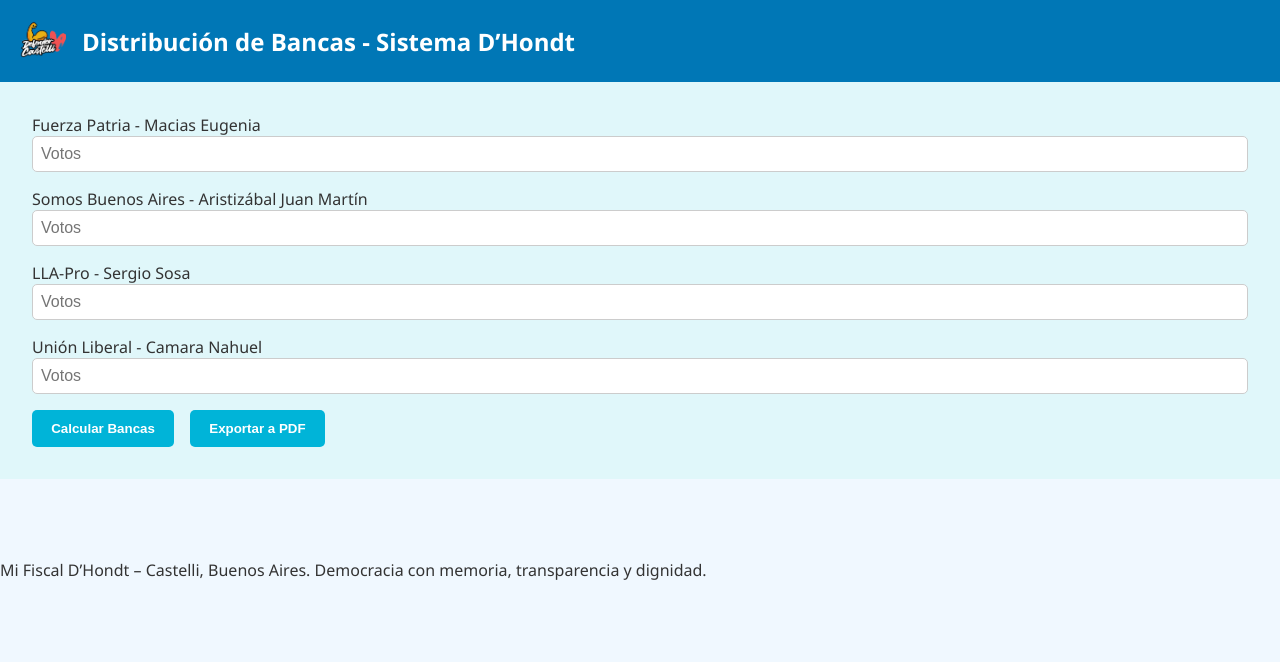
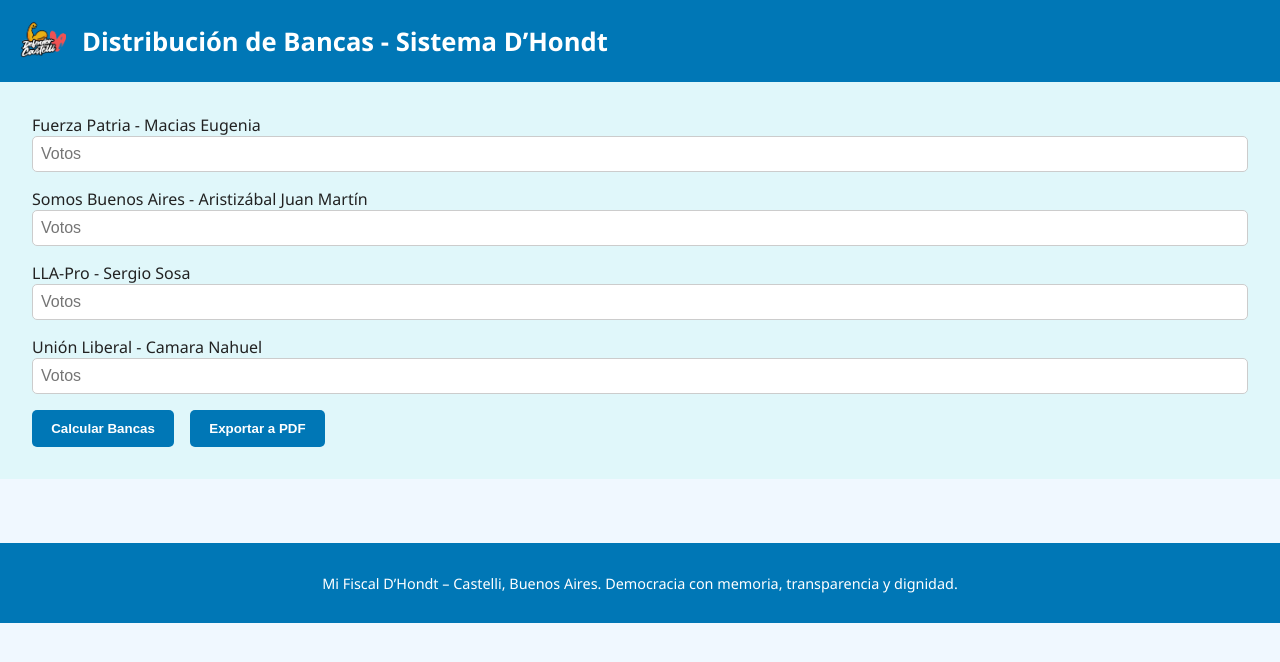
Before and after one commit to MASEDA78/mi-fiscal-dhondt, a plain HTML site: page index.html in a window 1280 px wide. Drawn offline with nearby package versions, Linux system fonts and the light colour scheme.

Commit message:
Update styles.css

```diff
--- a/styles.css
+++ b/styles.css
@@ -3,7 +3,7 @@ body {
   background-color: #f0f8ff;
   margin: 0;
   padding: 0;
-  color: #333;
+  color: #222;
 }
 
 header {
@@ -21,7 +21,7 @@ header {
 }
 
 h1 {
-  font-size: 1.5rem;
+  font-size: clamp(1.5rem, 2vw, 2rem);
   margin: 0;
 }
 
@@ -44,6 +44,11 @@ input {
   border-radius: 5px;
 }
 
+input:focus {
+  border-color: #00b4d8;
+  box-shadow: 0 0 5px rgba(0,180,216,0.5);
+}
+
 .botones {
   display: flex;
   gap: 1rem;
@@ -52,7 +57,7 @@ input {
 
 button {
   padding: 0.7rem 1.2rem;
-  background-color: #00b4d8;
+  background-color: #0077b6;
   color: white;
   border: none;
   border-radius: 5px;
@@ -62,7 +67,7 @@ button {
 }
 
 button:hover {
-  background-color: #0096c7;
+  background-color: #005f8e;
 }
 
 #resultados {
@@ -74,6 +79,7 @@ button:hover {
 
 .card {
   background-color: white;
+  border-left: 5px solid #0077b6;
   border-radius: 8px;
   box-shadow: 0 2px 6px rgba(0,0,0,0.1);
   padding: 1rem;
@@ -93,3 +99,11 @@ button:hover {
 .card .info {
   flex: 1;
 }
+
+footer {
+  background-color: #0077b6;
+  color: white;
+  text-align: center;
+  padding: 1rem;
+  font-size: 0.9rem;
+}
```
